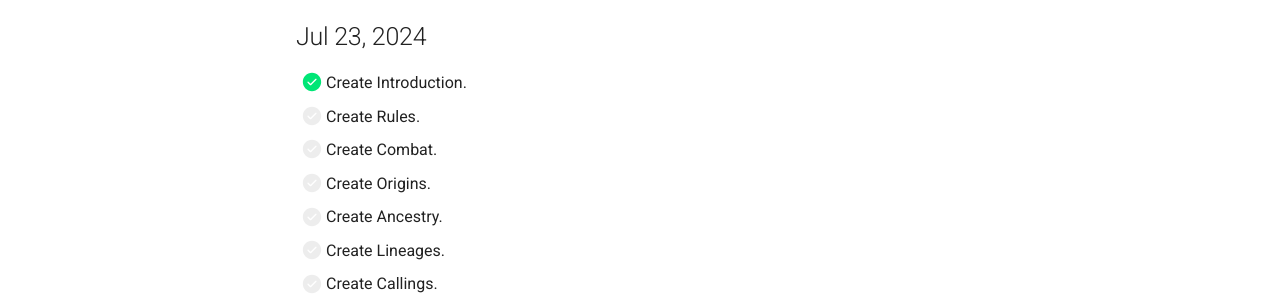
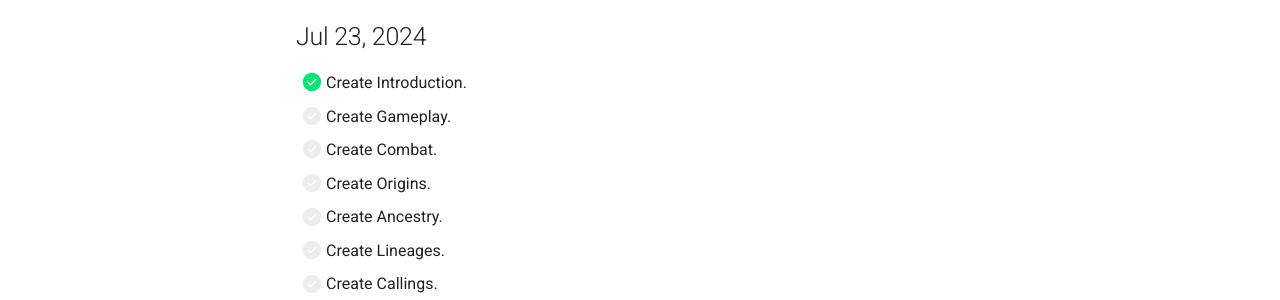
Before and after one commit to OldManUmby/DungeonLegacy, an MkDocs documentation site: the page built from docs/roadmap.md, in a window 1280 px wide and 1312 px high. Shown: the part 835-1135 px from the top of the window. Built offline with MkDocs 1.6.1 and Material for MkDocs 9.7.7, drawn with Linux system fonts in a browser that asks for light colours; comment, search, counter and statistics services are not loaded.

Commit message:
Updated Roadmap

```diff
--- a/docs/roadmap.md
+++ b/docs/roadmap.md
@@ -22,7 +22,7 @@ The following is a list of the various apps and tools of the trade used to creat
 ## Jul 23, 2024
 
 - [x] Create Introduction.
-- [ ] Create Rules.
+- [ ] Create Gameplay.
 - [ ] Create Combat.
 - [ ] Create Origins.
 - [ ] Create Ancestry.
```
